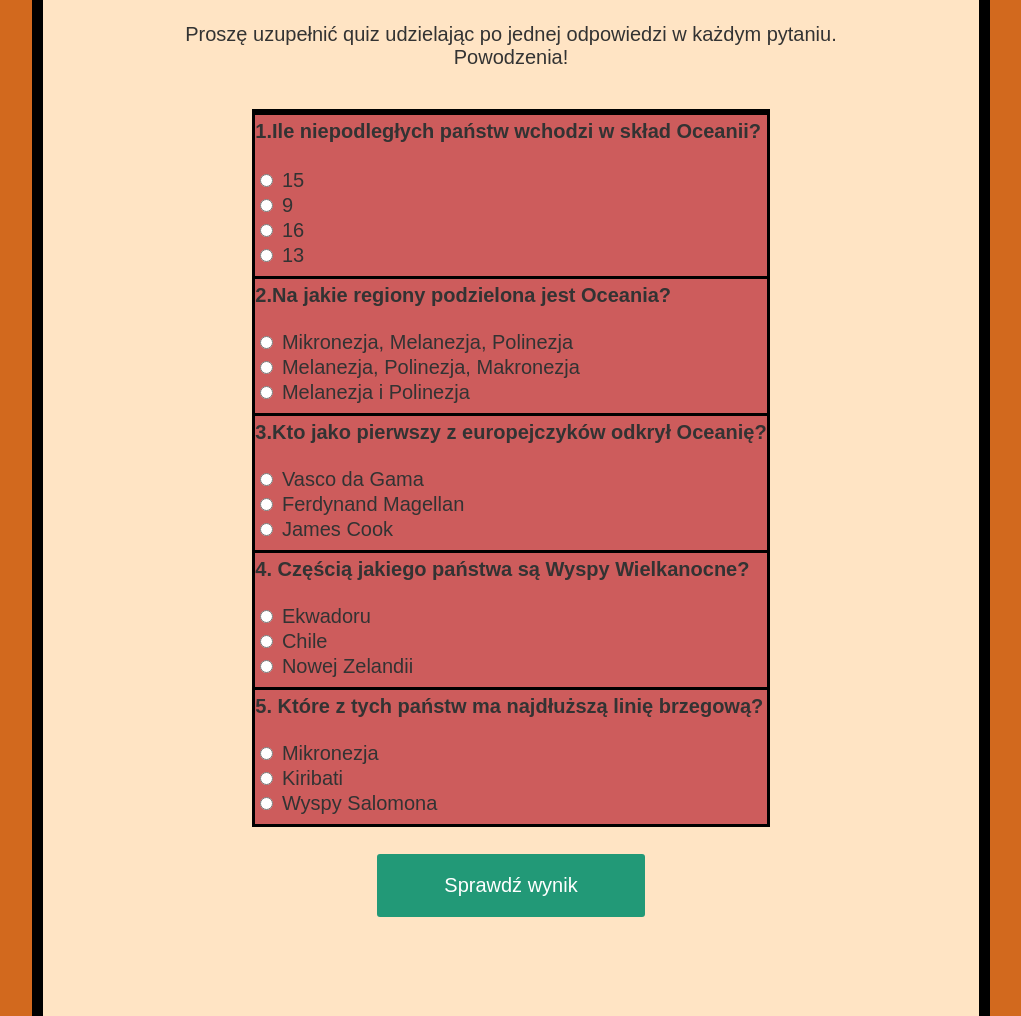
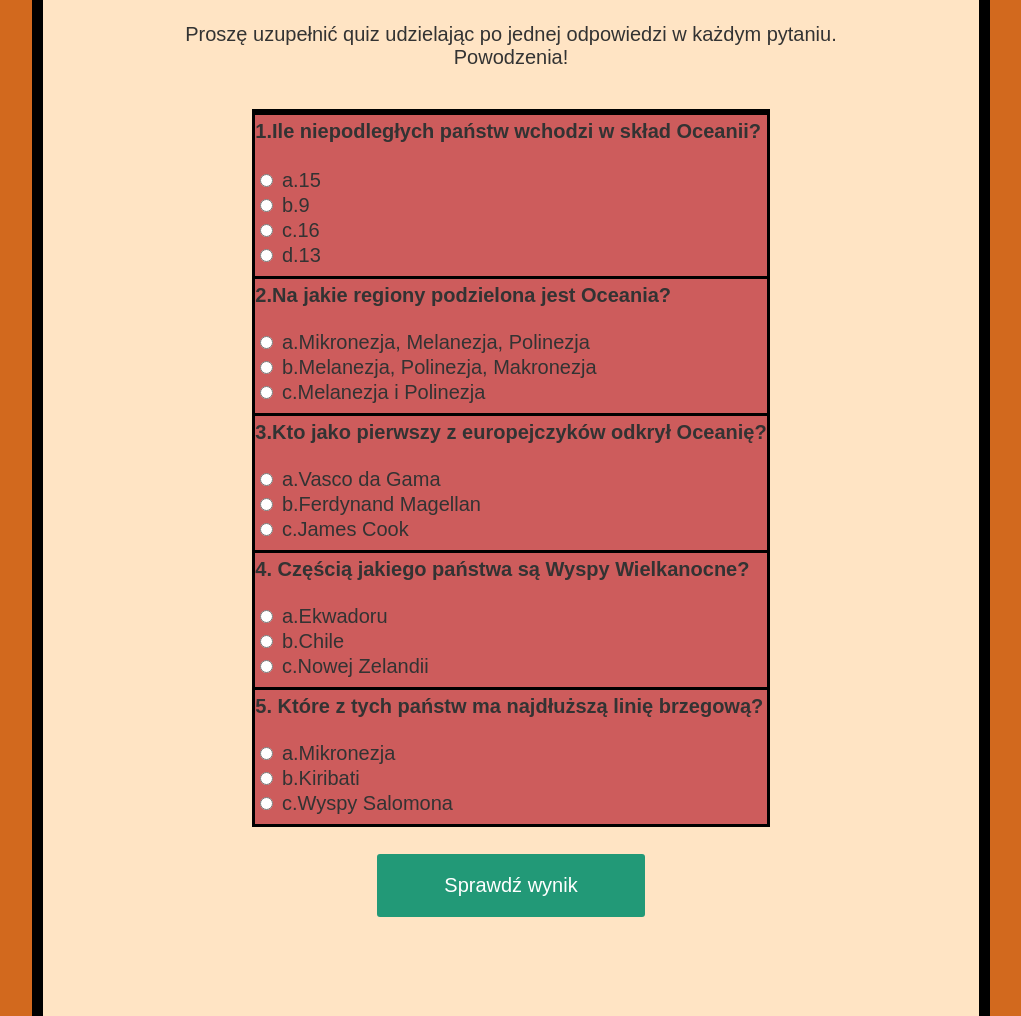
Before and after one commit to szczygielski/szczygielski.github.io, a plain HTML site: page quiz.html in a window 1280 px wide. Shown: the part 283-1299 px from the top of the page, without its empty margins (129-1150 px from the left). Drawn offline with Linux system fonts and the light colour scheme.

Commit message:
Add files via upload

```diff
--- a/quiz.html
+++ b/quiz.html
@@ -17,10 +17,10 @@
         </div>
         <div id="answers">
         </br>
-        <input type="radio" name="pytanie1" value="złe"> 15 </br>
-        <input type="radio" name="pytanie1" value="złe"> 9 </br>
-        <input type="radio" name="pytanie1" value="złe"> 16 </br>
-        <input type="radio" name="pytanie1" value="dobre"> 13 </br>
+        <input type="radio" name="pytanie1" value="złe"> a.15 </br>
+        <input type="radio" name="pytanie1" value="złe"> b.9 </br>
+        <input type="radio" name="pytanie1" value="złe"> c.16 </br>
+        <input type="radio" name="pytanie1" value="dobre"> d.13 </br>
         </div>
 
         <div id="question">
@@ -28,36 +28,36 @@
         </div>
         </br>
         <div id="answers">
-        <input type="radio" name="pytanie2" value="dobre"> Mikronezja, Melanezja, Polinezja </br>
-        <input type="radio" name="pytanie2" value="złe"> Melanezja, Polinezja, Makronezja </br>
-        <input type="radio" name="pytanie2" value="złe"> Melanezja i Polinezja </br>
+        <input type="radio" name="pytanie2" value="dobre"> a.Mikronezja, Melanezja, Polinezja </br>
+        <input type="radio" name="pytanie2" value="złe"> b.Melanezja, Polinezja, Makronezja </br>
+        <input type="radio" name="pytanie2" value="złe"> c.Melanezja i Polinezja </br>
         </div>
         <div id="question">
             3.Kto jako pierwszy z europejczyków odkrył Oceanię?
         </div>
         </br>
         <div id="answers">
-            <input type="radio" name="pytanie3" value="złe"> Vasco da Gama </br>
-            <input type="radio" name="pytanie3" value="dobre"> Ferdynand Magellan </br>
-            <input type="radio" name="pytanie3" value="złe"> James Cook </br>
+            <input type="radio" name="pytanie3" value="złe"> a.Vasco da Gama </br>
+            <input type="radio" name="pytanie3" value="dobre"> b.Ferdynand Magellan </br>
+            <input type="radio" name="pytanie3" value="złe"> c.James Cook </br>
         </div>
         <div id="question">
             4. Częścią jakiego państwa są Wyspy Wielkanocne?
         </div>
         </br>
         <div id="answers">
-            <input type="radio" name="pytanie4" value="złe"> Ekwadoru </br>
-            <input type="radio" name="pytanie4" value="dobre"> Chile </br>
-            <input type="radio" name="pytanie4" value="złe"> Nowej Zelandii </br>
+            <input type="radio" name="pytanie4" value="złe"> a.Ekwadoru </br>
+            <input type="radio" name="pytanie4" value="dobre"> b.Chile </br>
+            <input type="radio" name="pytanie4" value="złe"> c.Nowej Zelandii </br>
         </div>
         <div id="question">
             5. Które z tych państw ma najdłuższą linię brzegową?
         </div>
         </br>
         <div id="answers">
-            <input type="radio" name="pytanie5" value="dobre"> Mikronezja </br>
-            <input type="radio" name="pytanie5" value="złe"> Kiribati </br>
-            <input type="radio" name="pytanie5" value="złe"> Wyspy Salomona </br>
+            <input type="radio" name="pytanie5" value="dobre"> a.Mikronezja </br>
+            <input type="radio" name="pytanie5" value="złe"> b.Kiribati </br>
+            <input type="radio" name="pytanie5" value="złe"> c.Wyspy Salomona </br>
         </div>
 
     </form>
--- a/quiz_maker.js
+++ b/quiz_maker.js
@@ -21,5 +21,5 @@ function check(){
         cnt++;
     }
 
-  document.getElementById("correct_answers").innerHTML ="Twój wynik to " + cnt + " /5 punktów."
+  document.getElementById("correct_answers").innerHTML ="Twój wynik to " + cnt + " /5 punktów. Odpowiedzi: 1. d, 2. a, 3. b, 4. b, 5. a "
 }
```
